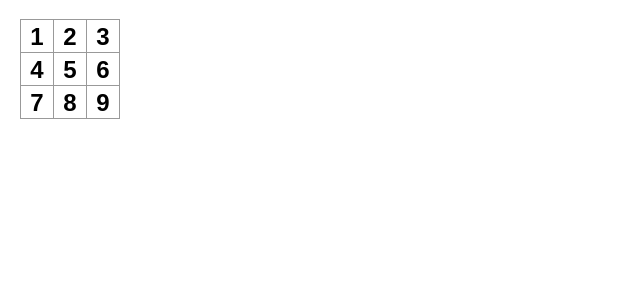
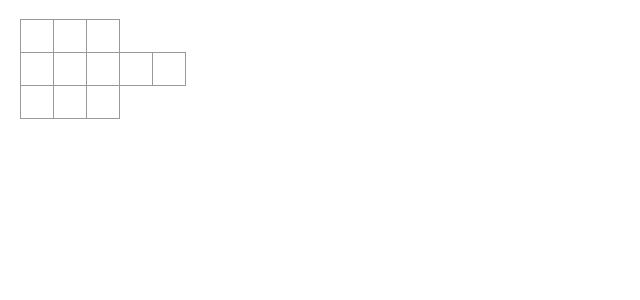
Before and after one commit to HareNishijima/AppProjects, a React (Vite) app in the folder tic_tac_toe/: page / in a window 1280 px wide. Shown: the top 300 px of the page, without its empty margins (0-640 px from the left). Built offline with nearby package versions, Linux system fonts and the light colour scheme.

Commit message:
Add handle click function

```diff
--- a/tic_tac_toe/src/App.tsx
+++ b/tic_tac_toe/src/App.tsx
@@ -1,21 +1,42 @@
+import { useState } from "react";
+
+type Props = {
+  value: string;
+};
+
 export default function Board() {
   return (
     <>
       <div className="board-row">
-        <button className="square">1</button>
-        <button className="square">2</button>
-        <button className="square">3</button>
+        <Square />
+        <Square />
+        <Square />
       </div>
       <div className="board-row">
-        <button className="square">4</button>
-        <button className="square">5</button>
-        <button className="square">6</button>
+        <Square />
+        <Square />
+        <Square />
+        <Square />
+        <Square />
       </div>
       <div className="board-row">
-        <button className="square">7</button>
-        <button className="square">8</button>
-        <button className="square">9</button>
+        <Square />
+        <Square />
+        <Square />
       </div>
     </>
   );
 }
+
+function Square() {
+  const [value, setValue] = useState(null);
+
+  function handleClick() {
+    console.log("clicked!");
+  }
+  return (
+    <button className="square" onClick={handleClick}>
+      {value}
+    </button>
+  );
+}
```
